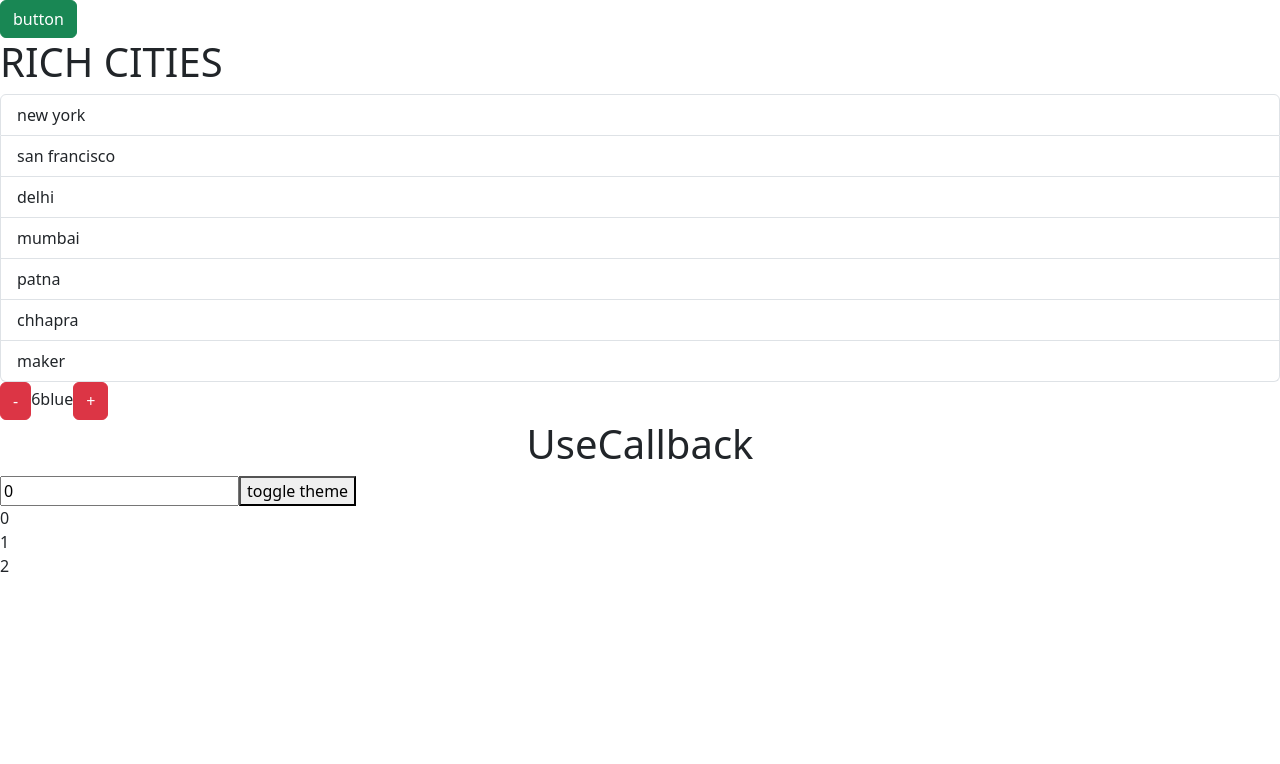
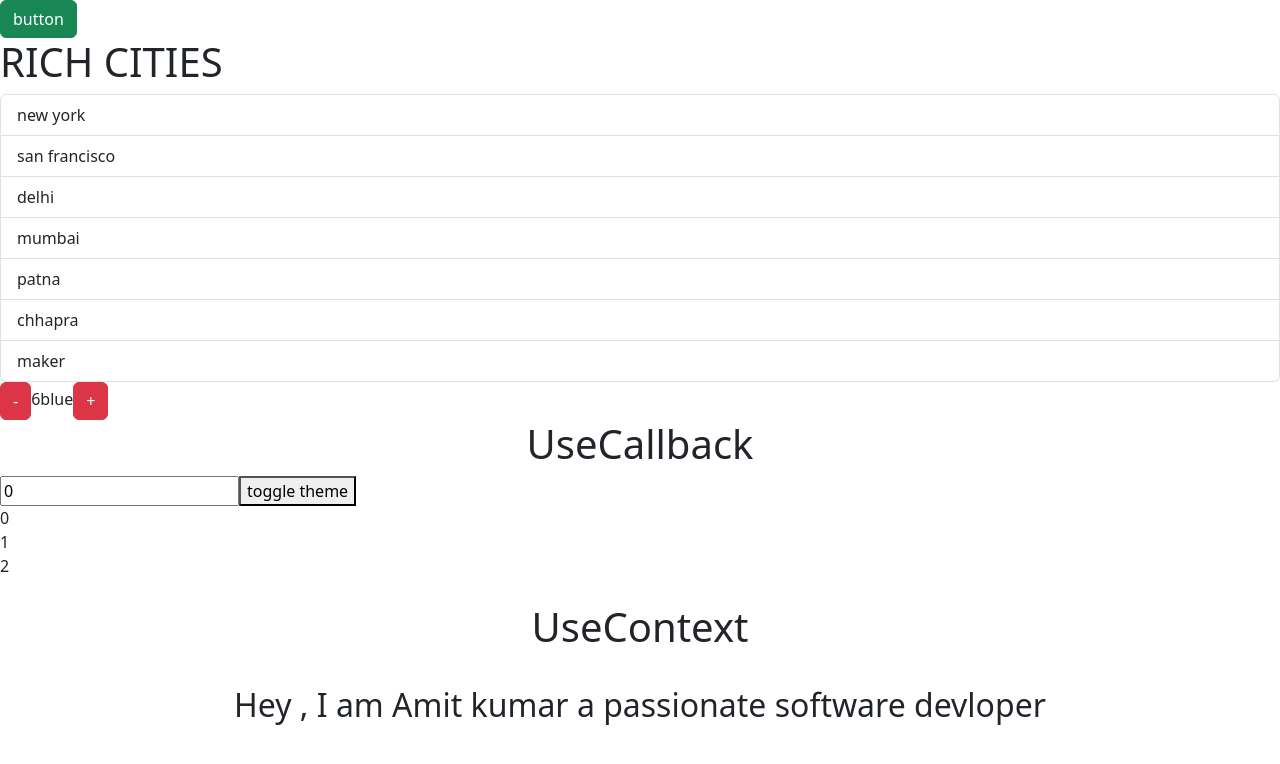
Before and after one commit to 4miit/React-Practice, a React (Vite) app: page / in a window 1280 px wide. Shown: the top 764 px of the page. Built offline with nearby package versions, Linux system fonts and the light colour scheme.

Commit message:
UseContext

```diff
--- a/src/App.tsx
+++ b/src/App.tsx
@@ -5,6 +5,7 @@ import Button from "./components/button";
 import { useState } from "react";
 import Hook from "./components/hookConcept";
 import Parent from "./UseCallback/parent";
+import Parent2 from "./UseContext/parent";
 
 
 
@@ -28,6 +29,7 @@ function App (){
     <ListGroup list={items} h='RICH CITIES' onSelectItem={handleSelectItem}/>
     <Hook></Hook>
     <Parent></Parent>
+    <Parent2/>
     </>
   );
 }
--- /dev/null
+++ b/src/UseContext/childA.tsx
@@ -0,0 +1,15 @@
+
+import ChildB from "./childB"
+
+
+ const ChildA :React.FC = () => {
+
+
+
+
+    return(
+        <ChildB></ChildB>
+    );
+}
+
+export default ChildA;
--- /dev/null
+++ b/src/UseContext/childB.tsx
@@ -0,0 +1,18 @@
+import { useContext } from "react"
+
+import { fstName,lstName } from "./parent"
+
+
+const ChildB : React.FC = ()=> {
+
+    const name1 = useContext(fstName);
+    const name2 = useContext(lstName);
+
+    return (
+      <h2 style={{textAlign:`center`,marginTop:'35px'}}> Hey , I am  {name1} {name2} a passionate software devloper</h2>
+
+
+    )
+}
+
+export default ChildB;
--- /dev/null
+++ b/src/UseContext/parent.tsx
@@ -0,0 +1,28 @@
+import { createContext } from "react";
+import ChildA from './childA'
+
+
+const fstName = createContext<string>('');
+const lstName = createContext<string>('');
+
+
+
+
+export default function Parent2(){
+
+
+
+    return (
+        <>
+        <h1 style={{textAlign:'center',marginTop:'25px'}}>UseContext</h1>
+        <fstName.Provider value={'Amit'}>
+            <lstName.Provider value={'kumar'}>
+                <ChildA/>
+            </lstName.Provider>
+        </fstName.Provider>
+        </>
+
+    );
+}
+
+export {fstName,lstName}
```
